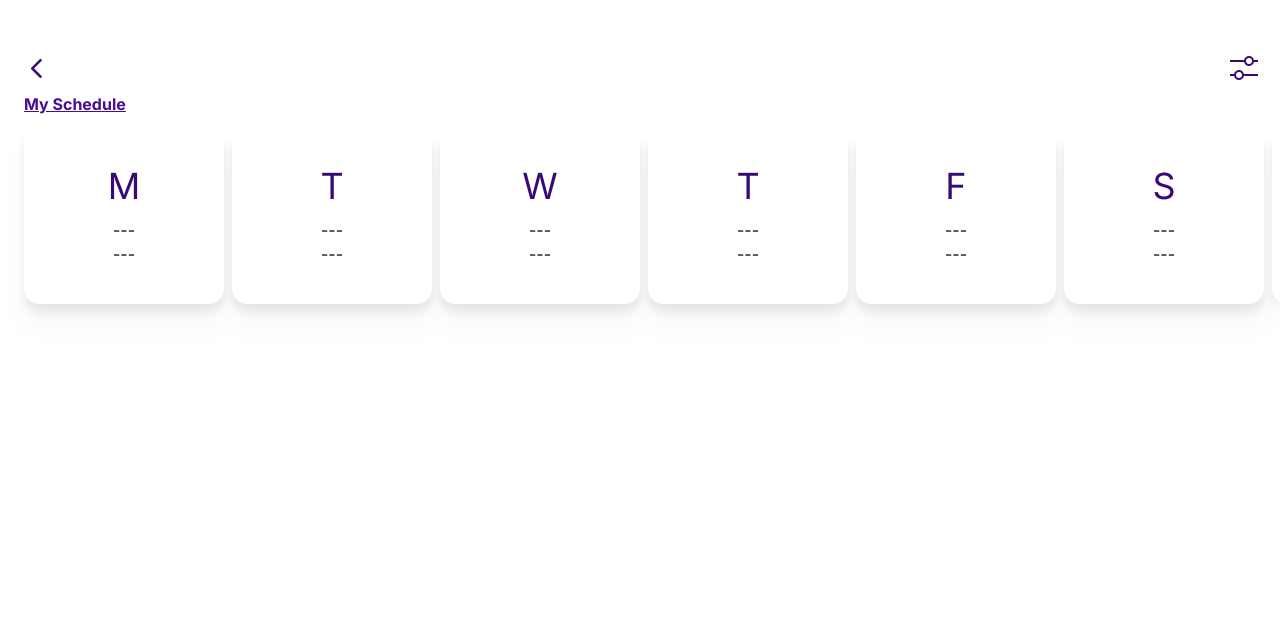
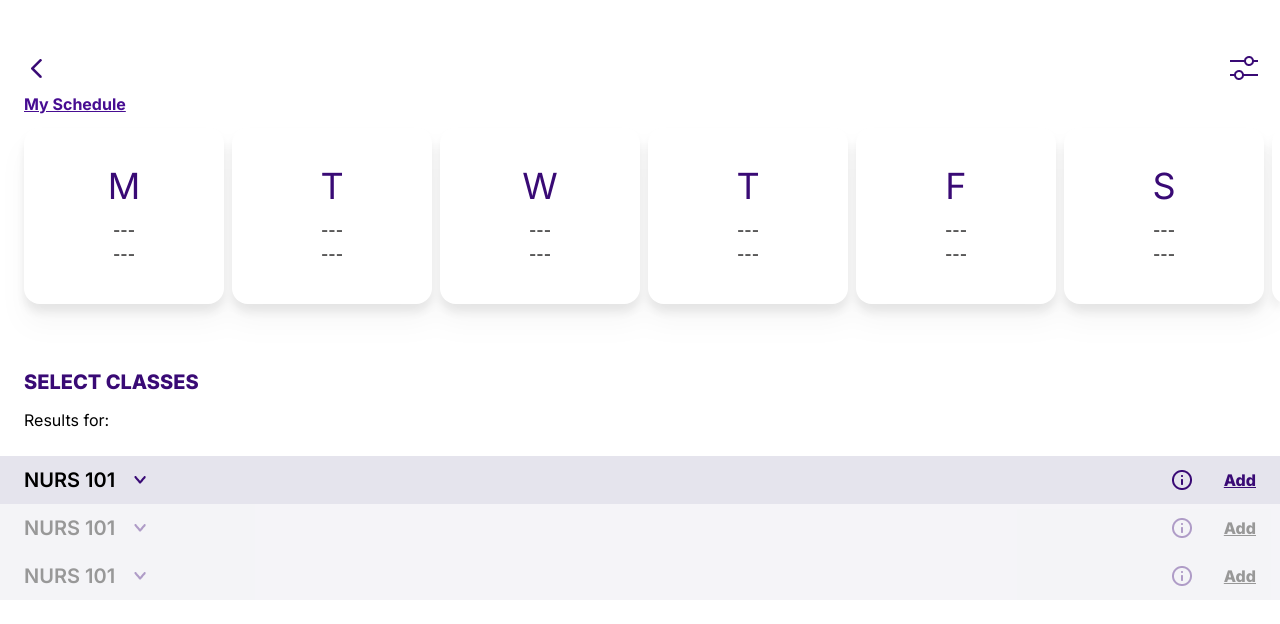
Before and after one commit to AnthonyQuispe/Course-Savers, a Next.js app: page /results in a window 1280 px wide. Shown: the top 624 px of the page. Built offline with nearby package versions, Linux system fonts and the light colour scheme.

Commit message:
Results Page style base set.

```diff
--- /dev/null
+++ b/src/app/components/ResultsClassElement/ResultsClassElement.tsx
@@ -0,0 +1,42 @@
+import Image from "next/image";
+import downArrowIcon from "../../../../public/icons/down-arrow-icon.png";
+import upArrowIcon from "../../../../public/icons/up-arrow-icon.png";
+import infoIcon from "../../../../public/icons/info-icon.png";
+
+
+export default function ResultsClassElement() {
+    return (
+        <div>
+            <div className=" items-center justify-between px-6 flex bg-GrayPurp">
+                <div className="flex items-center">
+                    <h2 className=" text-xl font-semibold">NURS 101</h2>
+                    <Image src={downArrowIcon} alt="drop down arrow" />
+                </div>
+                <div className="flex items-center">
+                    <Image className="w-5 h-5" src={infoIcon} alt="info button" />
+                    <h2 className=" pl-8 text-DarkPurp underline font-extrabold">Add</h2>
+                </div>
+            </div>
+            <div className=" opacity-40 items-center justify-between px-6 flex bg-GrayPurp">
+                <div className="flex items-center">
+                    <h2 className=" text-xl font-semibold">NURS 101</h2>
+                    <Image src={downArrowIcon} alt="drop down arrow" />
+                </div>
+                <div className="flex items-center">
+                    <Image className="w-5 h-5" src={infoIcon} alt="info button" />
+                    <h2 className=" pl-8 underline font-extrabold">Add</h2>
+                </div>
+            </div>
+            <div className=" opacity-40 items-center justify-between px-6 flex bg-GrayPurp">
+                <div className="flex items-center">
+                    <h2 className=" text-xl font-semibold">NURS 101</h2>
+                    <Image src={downArrowIcon} alt="drop down arrow" />
+                </div>
+                <div className="flex items-center">
+                    <Image className="w-5 h-5" src={infoIcon} alt="info button" />
+                    <h2 className=" pl-8 underline font-extrabold">Add</h2>
+                </div>
+            </div>
+        </div>
+    )
+}
--- a/src/app/results/page.tsx
+++ b/src/app/results/page.tsx
@@ -2,6 +2,7 @@ import Image from "next/image"
 import backButtonIcon from "../../../public/icons/back-button-icon.png";
 import filterIcon from "../../../public/icons/filter-icon.png";
 import ResultsScheduleElement from "../components/ResultsScheduleElement/ResultsScheduleElement";
+import ResultsClassElement from "../components/ResultsClassElement/ResultsClassElement";
 
 
 export default function Results() {
@@ -14,5 +15,14 @@ export default function Results() {
         <div>
             <ResultsScheduleElement />
         </div>
+        <div>
+            <div className="p-6">
+                <h2 className=" text-DarkPurp text-xl font-extrabold pt-10 pb-3">SELECT CLASSES</h2>
+                <p>Results for: </p><span></span>
+            </div>
+            <div>
+                <ResultsClassElement />
+            </div>
+        </div>
     </div>
 }
```
Also changed, not shown: public/icons/up-arrow-icon.png (added).
